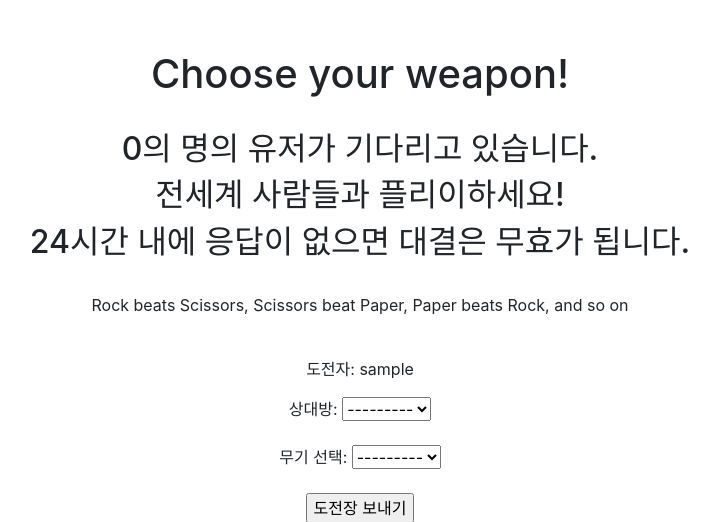
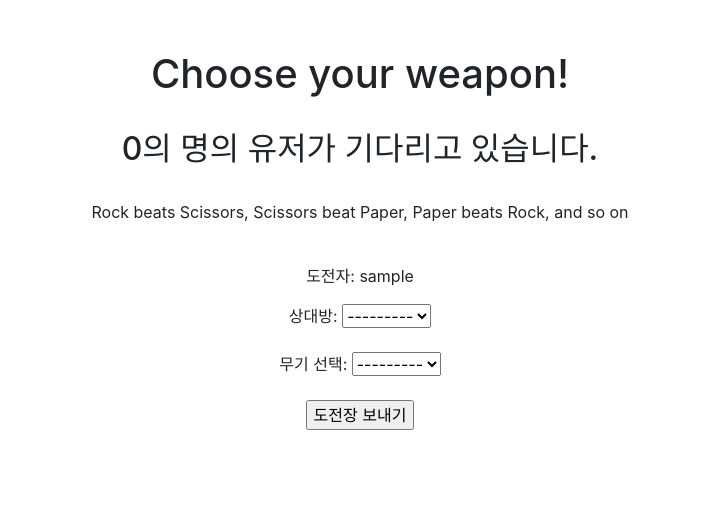
Before and after one commit to briggirl2/piro12-Game, a Django app: page /challenge/ in a window 1280 px wide. Shown: the part 128-650 px from the top of the page, without its empty margins (280-999 px from the left). Run offline with Django 3.2, Linux system fonts and the light colour scheme; the visitor is signed in with stand-in values (Sample User, id 1); data comes from the database, SQL or seed files in the repository; some libraries are stand-ins or nearby versions.

Commit message:
look good..

```diff
--- a/game/templates/game/challenge.html
+++ b/game/templates/game/challenge.html
@@ -4,8 +4,6 @@
   <h1>Choose your weapon!</h1>
     <br>
     <h2>{{ other_users_cnt }}의 명의 유저가 기다리고 있습니다.</h2>
-    <h2>전세계 사람들과 플리이하세요!</h2>
-    <h2>24시간 내에 응답이 없으면 대결은 무효가 됩니다.</h2>
     <br>
     <p>Rock beats Scissors, Scissors beat Paper, Paper beats Rock, and so on</p>
     <br>
--- a/game/views.py
+++ b/game/views.py
@@ -1,7 +1,6 @@
 import random
 
 from django.contrib.auth import get_user_model
-from django.contrib.auth.decorators import login_required
 from django.db.models import Q
 from django.shortcuts import render, redirect, get_object_or_404
 
```
